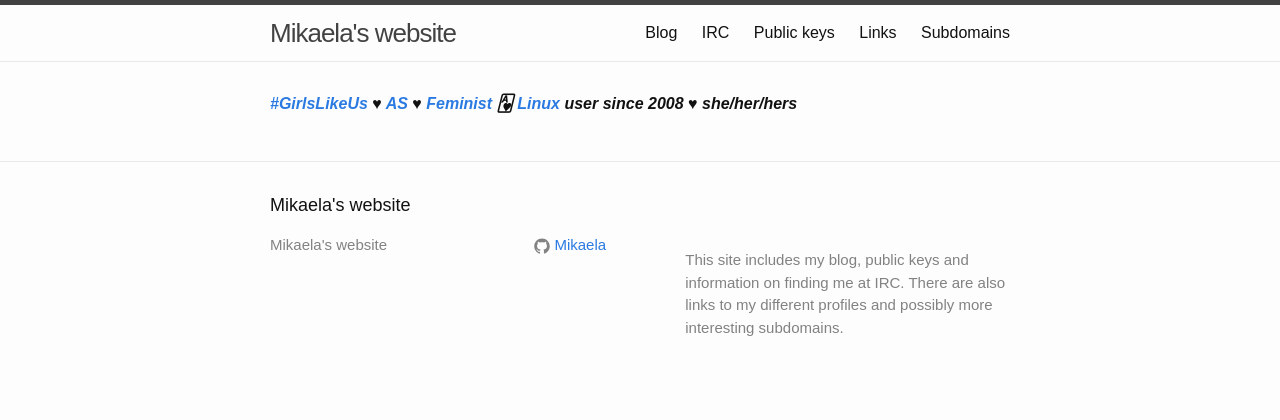
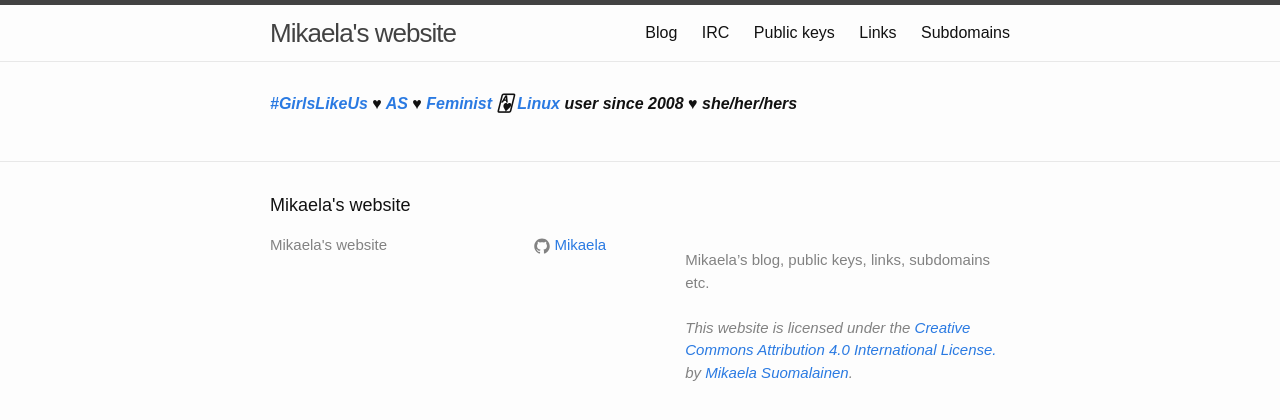
Before and after one commit to Mikaela/mikaela.github.io, a Jekyll site: the page built from index.markdown, in a window 1280 px wide. Shown: the top 420 px of the page. Built offline with Jekyll 4.4.1, drawn with Linux system fonts in a browser that asks for light colours; Markdown is read by kramdown in place of the engine named in the settings.

Commit message:
_config: update description

```diff
--- a/_config.yml
+++ b/_config.yml
@@ -1,9 +1,10 @@
 # Site settings
 title: Mikaela's website
 description: > # this means to ignore newlines until "baseurl:"
-    This site includes my blog, public keys and information on finding me
-    at IRC. There are also links to my different profiles and possibly
-    more interesting subdomains.
+    Mikaela's blog, public keys, links, subdomains etc.
+    <br/><br/>*This website is licensed under the
+    [Creative Commons Attribution 4.0 International License.](http://creativecommons.org/licenses/by/4.0/)
+    by [Mikaela Suomalainen](https://mikaela.info/).*
 baseurl: "" # the subpath of your site, e.g. /blog/
 url: "https://mikaela.info" # the base hostname & protocol for your site
 # I prefer my GitHub being looked more than Twitter
```
